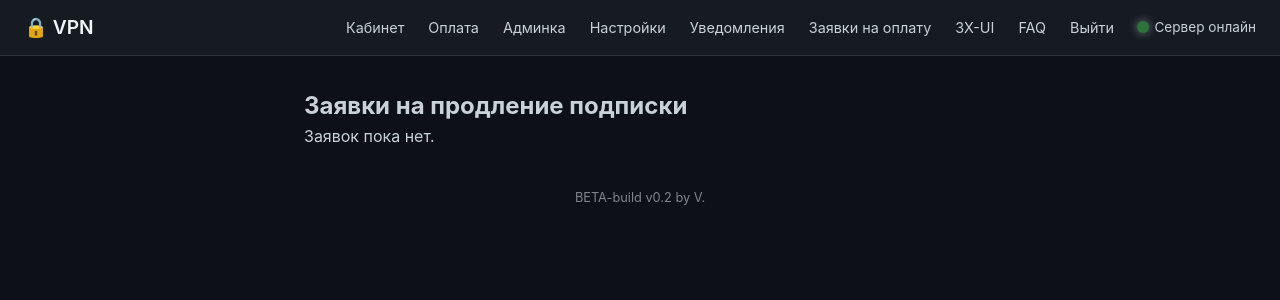
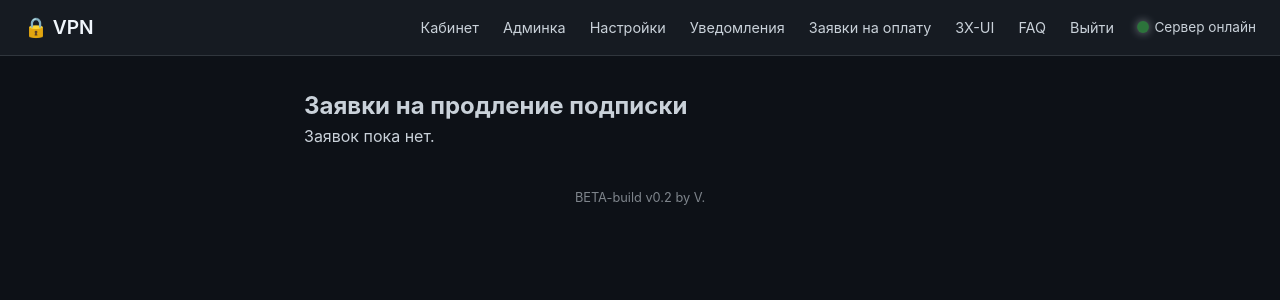
Before and after one commit to by-vshrd/web_panel, a Django app: page /accounts/admin/payments/ in a window 1280 px wide. Shown: the top 300 px of the page. Run offline with Django 5.2, Linux system fonts and the light colour scheme; the visitor is signed in with stand-in values (Sample User, id 1); data comes from the database, SQL or seed files in the repository; data that the repository does not hold is empty.

```diff
--- a/templates/base.html
+++ b/templates/base.html
@@ -255,7 +255,6 @@
         <nav class="nav-menu">
             {% if user.is_authenticated %}
                 <a href="{% url 'dashboard' %}">Кабинет</a>
-                <a href="{% url 'payment_page' %}">Оплата</a>
                 {% if user.is_staff %}
                     <a href="{% url 'admin_dashboard' %}">Админка</a>
                     <a href="{% url 'admin_settings' %}">Настройки</a>
```
